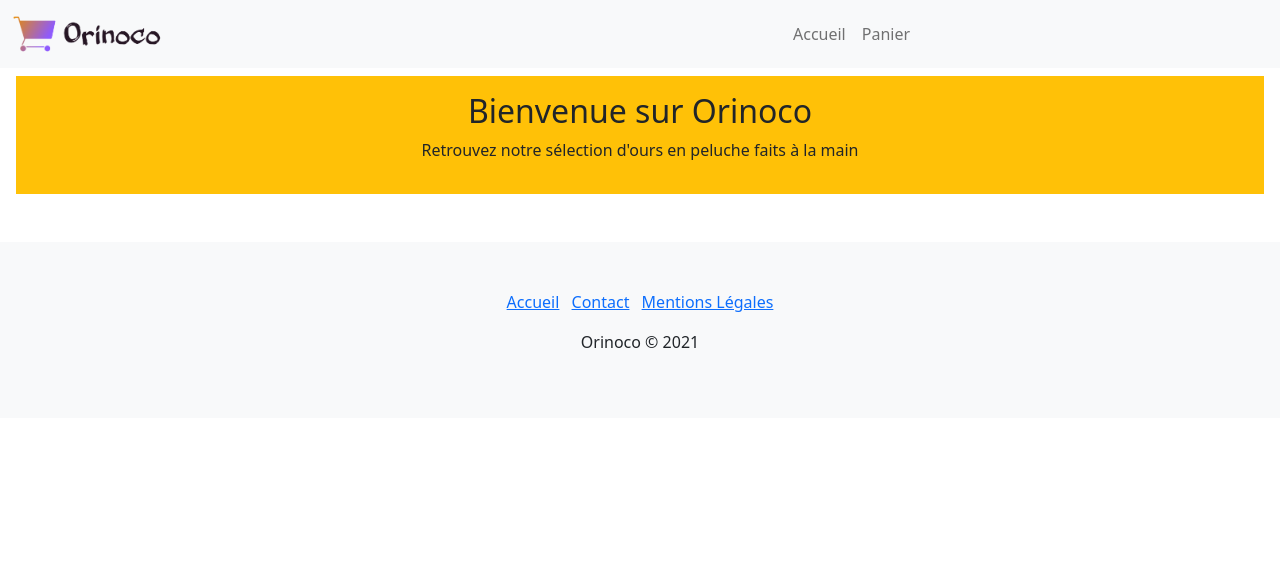
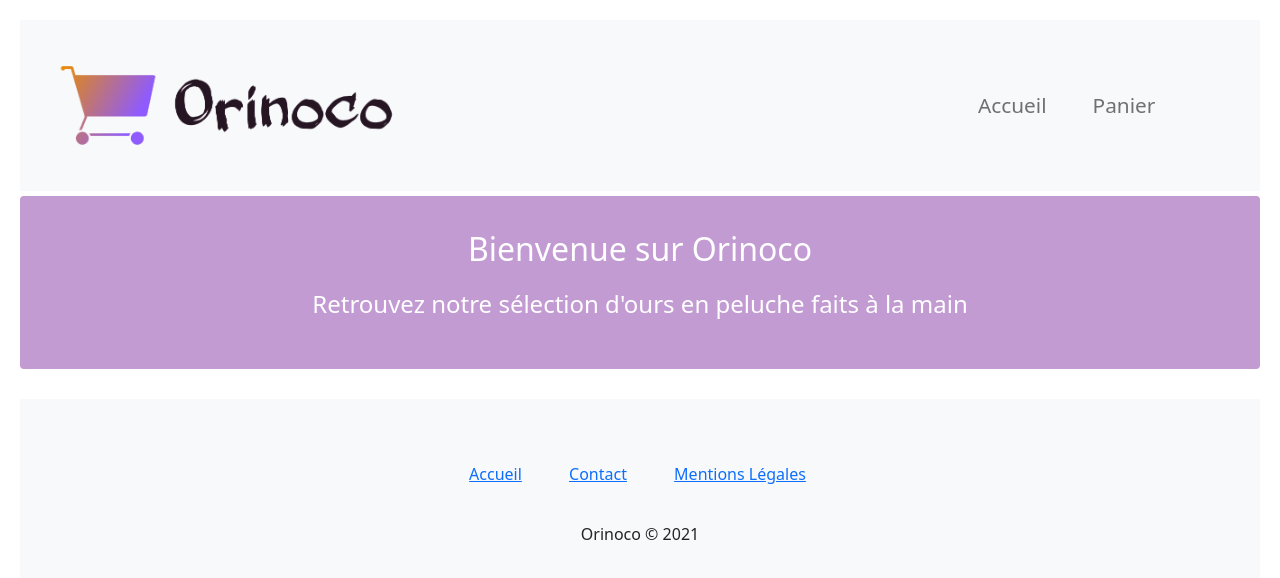
Before and after one commit to ayaaleksija/AlexiaGondardChampagne_5_18062021, a plain HTML site: page index.html in a window 1280 px wide. Drawn offline with nearby package versions, Linux system fonts and the light colour scheme; no server answers.

Commit message:
modifications apportées pour mise en forme css

```diff
--- a/front-end/JavaScript/index.js
+++ b/front-end/JavaScript/index.js
@@ -19,7 +19,7 @@ function addFiche(data) {
         let prix = conversionPrix(produit.price);
         // création de la fiche produit
         fiche.innerHTML +=
-            `<div class="col-sm-12 col-md-6 pb-3  ">
+            `<div class="container-produit">
                 <div class="card bg-light md-5 border rounded p-3">
                         <img src="${produit.imageUrl}" class="img-fluid p-1 img-thumbnail" alt="${produit.name}">
                         <h3 class="card-title">${produit.name}</h3>
--- a/index.html
+++ b/index.html
@@ -8,6 +8,8 @@
 
     <!-- Bootstrap CSS -->
     <link href="https://cdn.jsdelivr.net/npm/bootstrap@5.0.2/dist/css/bootstrap.min.css" rel="stylesheet" integrity="sha384-EVSTQN3/azprG1Anm3QDgpJLIm9Nao0Yz1ztcQTwFspd3yD65VohhpuuCOmLASjC" crossorigin="anonymous">
+    <!-- Feuille de style -->
+    <link rel="stylesheet" href="style.css" />
 
     <title>Orinoco - Le plus grand choix d'ours en peluche</title>
 
@@ -18,7 +20,7 @@
     <nav class="navbar navbar-expand-lg bg-light navbar-light">
         <div class="container-fluid">
             <a class="navbar-brand" href="index.html">
-                <img class="img-fluid" width="20%" height="20%" src="./back-end/images/logo.png" alt="Site logo">
+                <img class="img-fluid" src="./back-end/images/logo.png" alt="Site logo">
             </a>
             <button class="navbar-toggler" type="button" data-toggle="collapse" data-target="#navbarContent">
                 <span class="navbar-toggler-icon"></span>
@@ -26,10 +28,10 @@
             <div id="navbarContent" class="collapse navbar-collapse">
                 <ul class="navbar-nav">
                     <li class="nav-item active">
-                        <a class="nav-link" aria-current="page" href="index.html">Accueil</a>
+                        <a class="nav-link nav-accueil" aria-current="page" href="index.html">Accueil</a>
                     </li>
                     <li class="nav-item">
-                        <a class="nav-link" href="front-end/panier.html">Panier</a>
+                        <a class="nav-link nav-panier" href="front-end/panier.html">Panier</a>
                     </li>
                 </ul>
             </div>
@@ -37,16 +39,16 @@
     </nav>
 
     <!-- Acrroche et titre-->
-    <main>
-        <div class="p-3 mx-3 mt-2 bg-warning">
-            <h1 class="text-center fs-2 text-dark">Bienvenue sur Orinoco</h1>
-            <p class="text-center text-dark">Retrouvez notre sélection d'ours en peluche faits à la main</p>
+    <main class="main rounded">
+        <div class="p-3 mx-3 mt-2">
+            <h1 class="text-center fs-2 message-bienvenue">Bienvenue sur Orinoco</h1>
+            <p class="text-center selection">Retrouvez notre sélection d'ours en peluche faits à la main</p>
         </div>
     </main>
 
     <!--zone chargement des produits avec JS-->
-    <section class="mx-3">
-        <div class="row mx-3 my-4" id="liste"></div>
+    <section class="container">
+        <div class="container-produits" id="liste"></div>
     </section>
 
     <!-- Footer -->
--- /dev/null
+++ b/style.css
@@ -0,0 +1,62 @@
+* {
+    box-sizing: border-box;
+    margin: 5px;
+    padding: 5px;
+}
+
+.container-fluid {
+    justify-content: space-between;
+}
+
+.navbar-brand {
+    max-width: 30%;
+    margin-right: 20%;
+}
+
+.nav-link {
+    font-size: 1.3em;
+}
+
+.nav-accueil {
+    margin-left: 300px;
+}
+
+.main {
+    background-color: #C39BD3;
+    color: white;
+}
+
+.selection {
+    font-size: 1.5em;
+}
+
+.container {
+    margin: 0;
+}
+
+.container-produits {
+    display: flex;
+    flex-wrap: wrap;
+    max-width: 50%;
+    margin: 0;
+}
+
+.produit_nomprix {
+    display: flex;
+    flex-direction: row;
+    justify-content: space-between;
+}
+
+.option_couleurquantite {
+    display: flex;
+    flex-direction: row;
+    align-items: center;
+}
+
+@media screen and (max-width: 480px) {
+    .container-produits {
+        flex-direction: column;
+        max-width: 100%;
+        margin: 0;
+    }
+}
```
Also changed, not shown: front-end/produits.html (+26 -10 lines).
